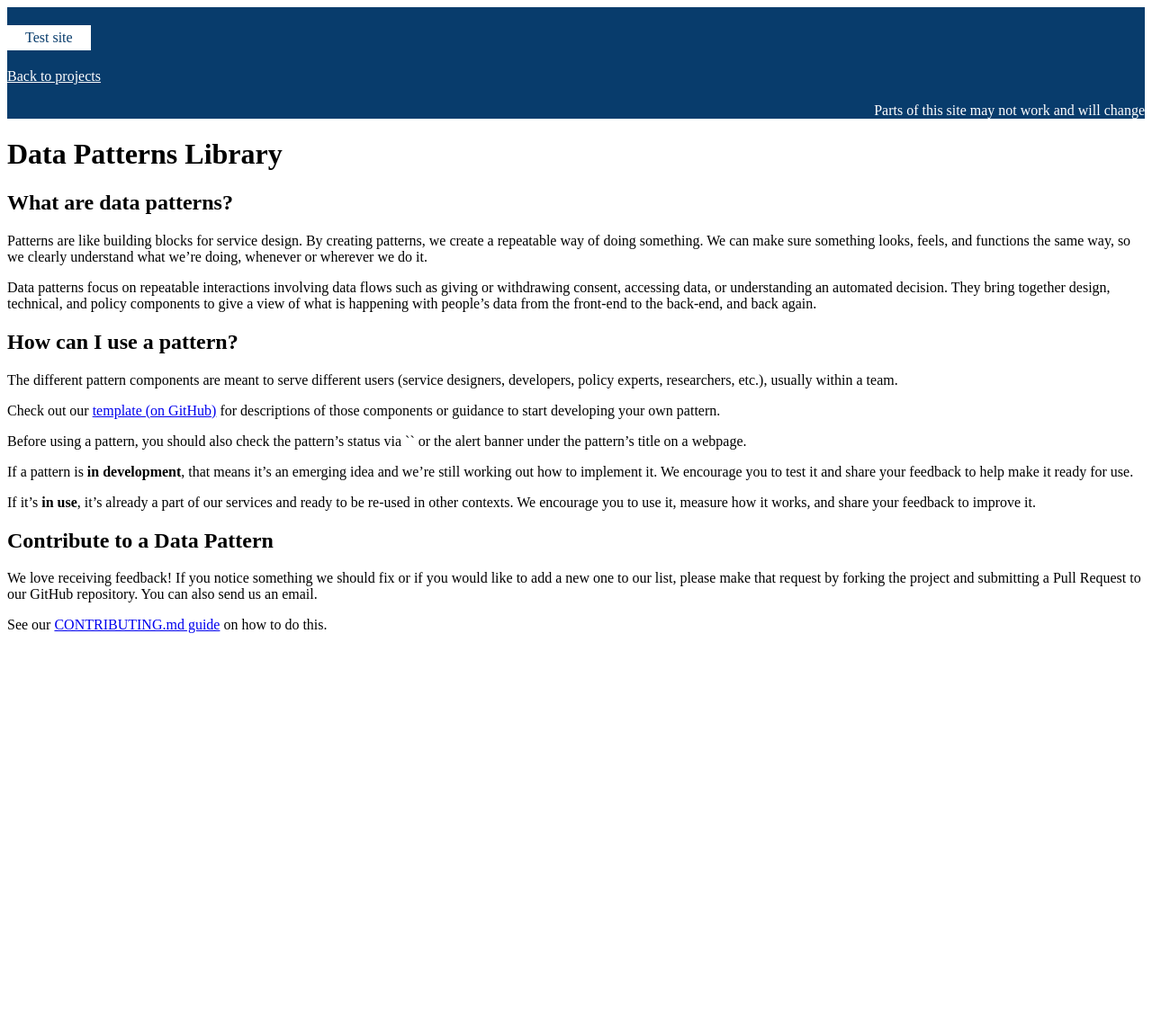
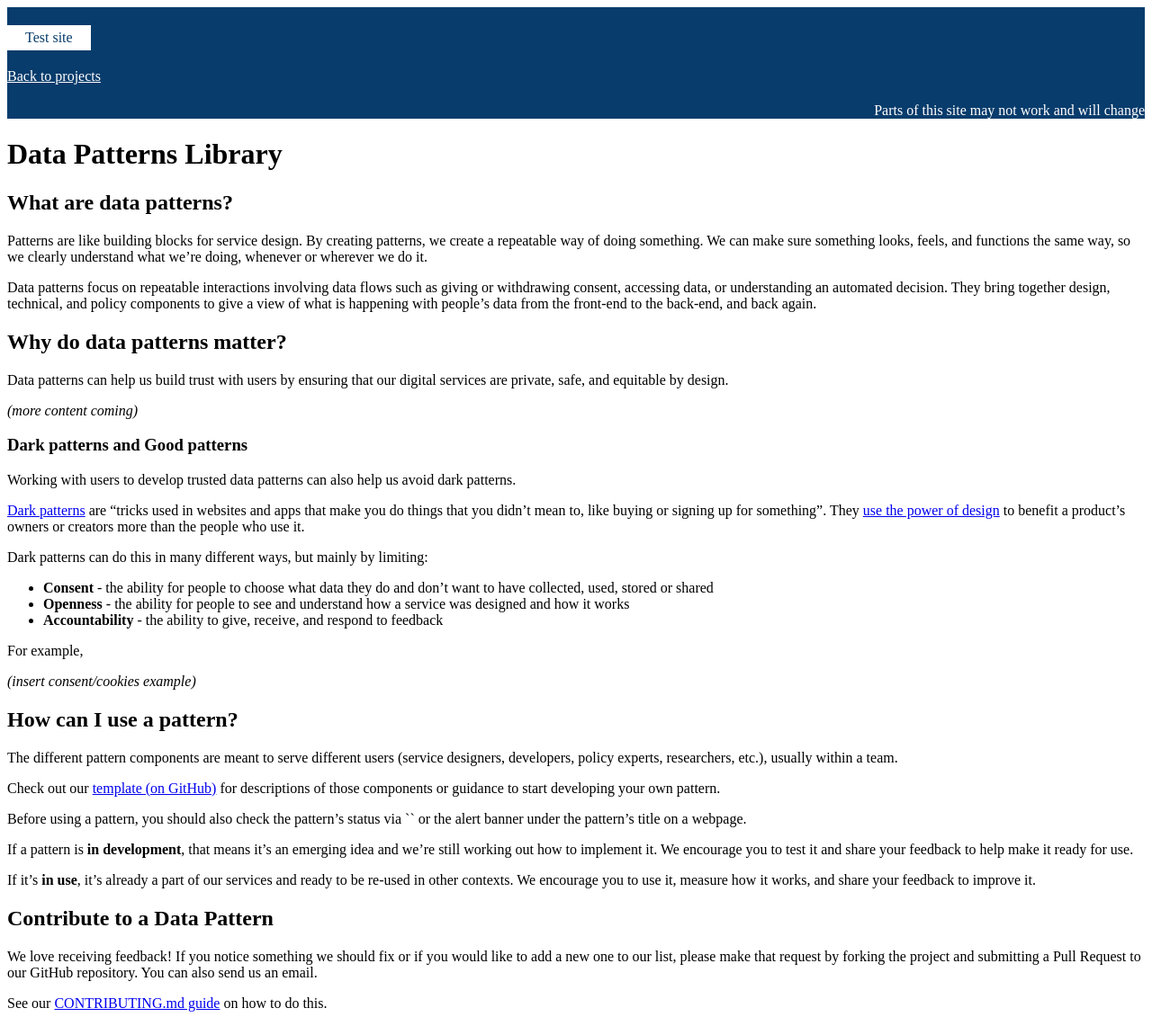
Before and after one commit to DTS-STN/Data-Patterns, a Jekyll site: the page built from about.md, in a window 1280 px wide. Shown: the whole page at 90% size. Built offline with Jekyll 4.4.1, drawn with Linux system fonts in a browser that asks for light colours; comment, search, counter and statistics services are not loaded; our own code applies the rules of GitHub Pages for plain Markdown files; before the commit the page ends 900 px from its top, so only the background shows below that.

Commit message:
Update about.md
some updates re: "why patterns matter" more content coming soon

```diff
--- a/about.md
+++ b/about.md
@@ -14,6 +14,28 @@ We can make sure something looks, feels, and functions the same way, so we clear
 Data patterns focus on repeatable interactions involving data flows such as giving or withdrawing consent, accessing data, or understanding an automated decision.
 They bring together design, technical, and policy components to give a view of what is happening with people's data from the front-end to the back-end, and back again.
 
+## Why do data patterns matter?
+
+Data patterns can help us build trust with users by ensuring that our digital services are private, safe, and equitable by design.
+
+_(more content coming)_
+
+### Dark patterns and Good patterns
+
+Working with users to develop trusted data patterns can also help us avoid dark patterns.
+
+[Dark patterns](https://www.darkpatterns.org/) are "tricks used in websites and apps that make you do things that you didn't mean to, like buying or signing up for something". They [use the power of design](https://dapde.de/en/) to benefit a product's owners or creators more than the people who use it.
+
+Dark patterns can do this in many different ways, but mainly by limiting:
+
+* **Consent** - the ability for people to choose what data they do and don't want to have collected, used, stored or shared
+* **Openness** - the ability for people to see and understand how a service was designed and how it works
+* **Accountability** - the ability to give, receive, and respond to feedback
+
+For example,
+
+_(insert consent/cookies example)_
+
 ## How can I use a pattern?
 
 The different pattern components are meant to serve different users (service designers, developers, policy experts, researchers, etc.), usually within a team.
```
